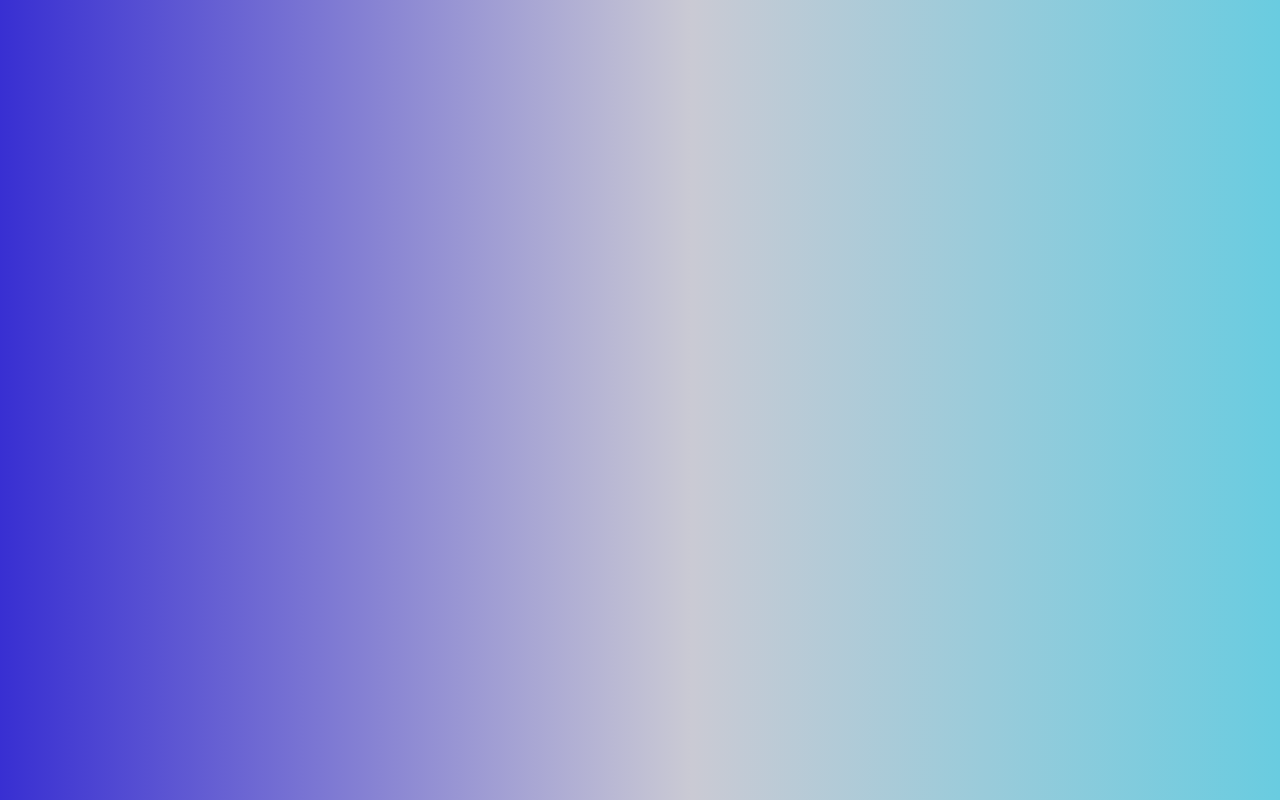
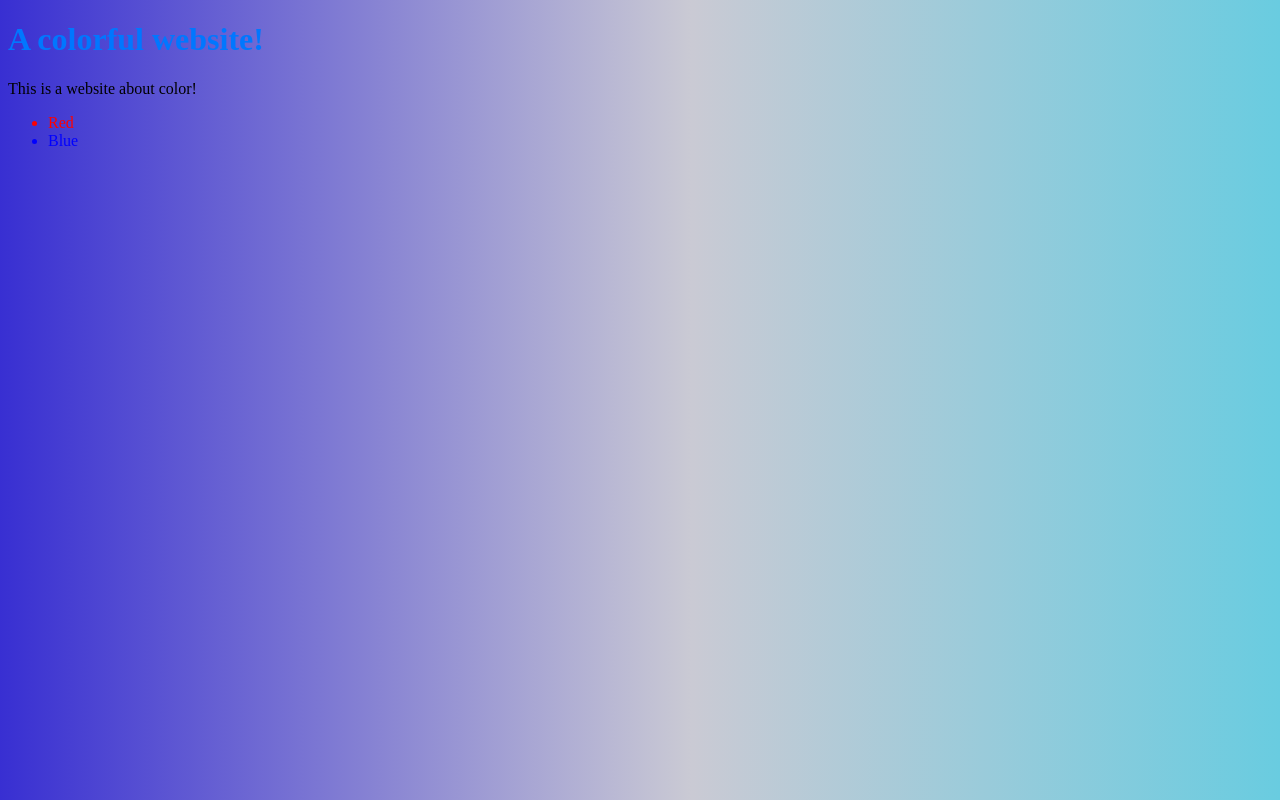
Before and after one commit to Lince99/Git_exercises, a plain HTML site: page index.html in a window 1280 px wide. Drawn offline with Linux system fonts and the light colour scheme.

Commit message:
Revert "Test broken push"
This reverts commit 4a2a6e1b84e0541d5997de6a4cf51c257f1e9894.

```diff
--- a/index.html
+++ b/index.html
@@ -5,6 +5,11 @@
 		<title>Index</title>
 	</head>
 	<body style="min-width: 100%; min-height: 100%; background: rgb(56,47,210); background: linear-gradient(90deg, rgba(56,47,210,1) 0%, rgba(202,202,212,1) 54%, rgba(105,204,224,1) 100%);">
-
+		<h1 style="color: #07F">A colorful website!</h1>
+		<p>This is a website about color!</p>
+		<ul>
+			<li style="color: red;">Red</li>
+			<li style="color: blue;">Blue</li>
+		</ul>
 	</body>
 </html>
```
